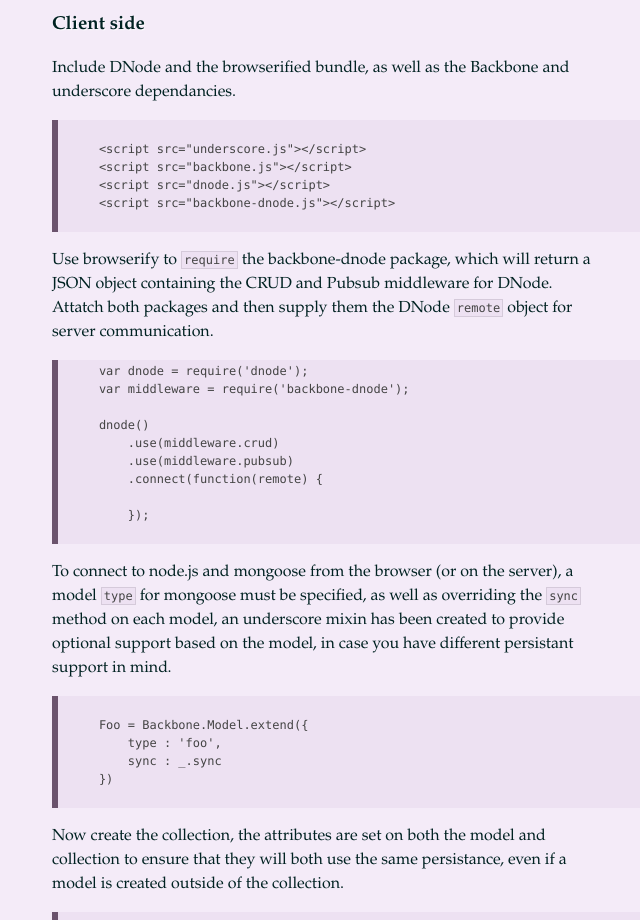
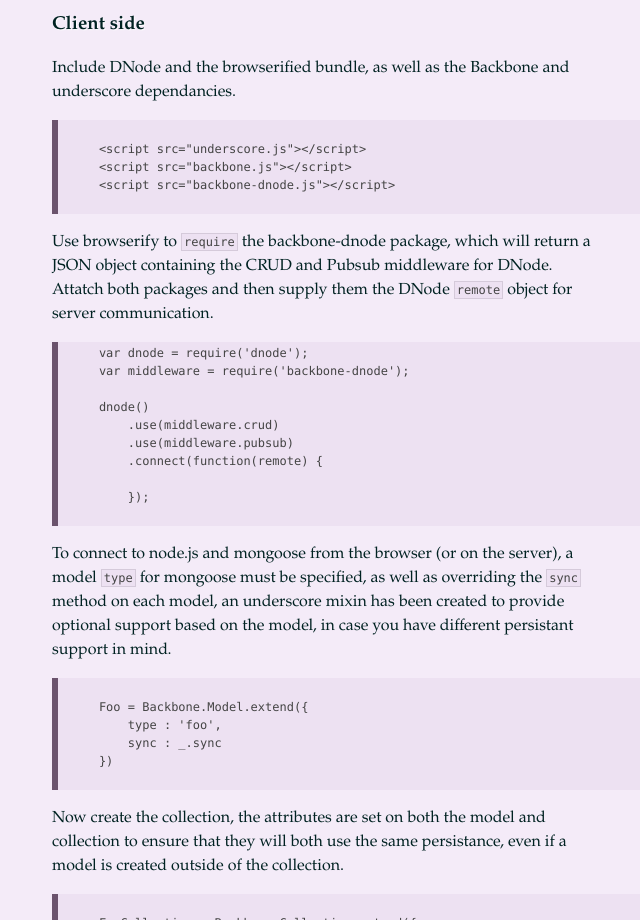
Before and after one commit to sorensen/backbone-dnode, a plain HTML site: page index.html in a window 1280 px wide. Shown: the part 2480-3400 px from the top of the page, without its empty margins (6-646 px from the left). Drawn offline with Linux system fonts and the light colour scheme.

Commit message:
Updating docs.

```diff
--- a/index.html
+++ b/index.html
@@ -248,7 +248,6 @@
 
     &lt;script src="underscore.js"&gt;&lt;/script&gt;
     &lt;script src="backbone.js"&gt;&lt;/script&gt;
-    &lt;script src="dnode.js"&gt;&lt;/script&gt;
     &lt;script src="backbone-dnode.js"&gt;&lt;/script&gt;
     </pre>
 
```
